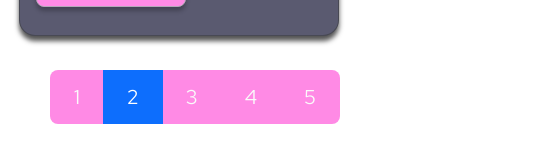
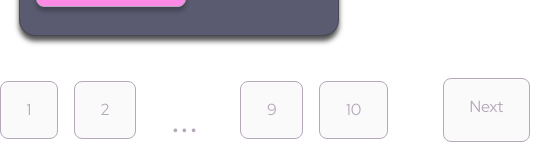
Before and after one commit to aaronstz/PF-Rebirth, a React (Create React App) app in the folder PF-Rebirth/client/: page /home in a window 390 px wide. Shown: the part 1535-1698 px from the top of the page, 538 px wide, since content can reach past the window. Before the commit the page ends 1675 px from the top, so only its background shows below. Built offline with nearby package versions, Linux system fonts and the light colour scheme; a web font is replaced by a local one.

Commit message:
componente paginacion completo

```diff
--- a/PF-Rebirth/client/src/Components/Pagination/Pagination.css
+++ b/PF-Rebirth/client/src/Components/Pagination/Pagination.css
@@ -1,32 +1,117 @@
-.page-link {
+.pagination {
+  border-radius: 1rem;
   position: relative;
-  display: block;
-  color: var(--white);
-  background-color: var(--pink);
-  border: var(--pink);
+  display: flex;
+  justify-content: center;
+  margin-left: auto;
+  margin-right: auto;
+  height: fit-content;
 }
 
-.page-link:hover {
-  z-index: 2;
-  color: var(--white);
-  background-color: var(--pink);
+.pagination ul {
+  display: flex;
+  list-style-type: none;
 }
 
-.page-link:focus {
-  z-index: 3;
-  color: var(--white);
-  background-color: var(--pink);
-  box-shadow: var(--pink);
+.pagination:hover li {
+  opacity: 1;
+  box-shadow: none;
 }
 
-.page-link:active {
-  z-index: 3;
+.pagination li {
+  background-color: var(--white);
+  border: solid 1px var(--greylight);
+  margin: .5rem;
+  border-radius: .5rem;
+  position: relative;
+  text-decoration: none;
+  cursor: pointer;
+}
+
+.pagination li:hover {
+  transform: scale(1);
+  opacity: 1;
+  background-color: var(--pink);
+  color: var(--white);
+  box-shadow: 0px 2px 4px 0px var(--greylight);
+}
+
+.pagination a {
+  text-decoration: none;
+  color: var(--greylight);
+  display: block;
+  padding: 1rem 1.6rem;
+  font-size: 1rem;
+}
+
+.pagination a:hover {
   color: var(--white);
 }
 
-.page-link.disabled {
-  color: var(--white);
-  pointer-events: none;
-  background-color: var(--pink);
-  border-color: var(--pink);
+.pagination li:nth-child(2) {
+  margin-right: 6rem;
 }
+
+.pagination li:nth-child(2)~li {
+  display: none;
+}
+
+.pagination li:nth-last-child(3)~li {
+  display: block;
+}
+
+.pagination li:nth-child(2):after {
+  position: absolute;
+  content: "...";
+  color: var(--greylight);
+  font-size: 2.3rem;
+  top: 10px;
+  left: 6rem;
+}
+
+
+
+
+
+
+@media only screen and (max-width: 992px) {
+
+  .pagination {
+    position: relative;
+    display: flex;
+    justify-content: center;
+    margin-left: auto;
+    margin-right: auto;
+    height: fit-content;
+    margin-bottom: 0px;
+  }
+
+  @media only screen and (max-width: 757px) {
+    .pagination span {
+      font-size: 1rem;
+      padding: 10px 20px;
+    }
+  }
+
+  @media only screen and (max-width: 653px) {
+    .pagination .pages {
+      display: flex;
+      flex-direction: row;
+      padding: 1px 3px;
+      font-size: 5px;
+    }
+  }
+
+  @media only screen and (max-width: 480px) {
+
+    .pagination .pages {
+      display: flex;
+      flex-direction: row;
+      padding: 3px 6px;
+      font-size: 5px;
+      margin-right: 1px;
+    }
+
+  }
+
+}
--- a/PF-Rebirth/client/src/Components/Pagination/Pagination.jsx
+++ b/PF-Rebirth/client/src/Components/Pagination/Pagination.jsx
@@ -1,23 +1,53 @@
 import React from "react";
-import Pagination from "react-bootstrap/Pagination";
 import "./Pagination.css";
 
 const Paginations = () => {
-  let active = 2;
-  let items = [];
-  for (let number = 1; number <= 5; number++) {
-    items.push(
-      <Pagination.Item key={number} active={number === active}>
-        {number}
-      </Pagination.Item>
-    );
-  }
-
   return (
     <div>
-      <Pagination size="lg" className="justify-content-center" variant="">
-        {items}
-      </Pagination>
+      <div className="pagination">
+        <ul className="previous">
+          <li>
+            <a href=" ">Prev</a>
+          </li>
+        </ul>
+        <ul className="pages">
+          <li>
+            <a href=" ">1</a>
+          </li>
+          <li>
+            <a href=" ">2</a>
+          </li>
+          <li>
+            <a href=" ">3</a>
+          </li>
+          <li>
+            <a href=" ">4</a>
+          </li>
+          <li>
+            <a href=" ">5</a>
+          </li>
+          <li>
+            <a href=" ">6</a>
+          </li>
+          <li>
+            <a href=" ">7</a>
+          </li>
+          <li>
+            <a href=" ">8</a>
+          </li>
+          <li>
+            <a href=" ">9</a>
+          </li>
+          <li>
+            <a href=" ">10</a>
+          </li>
+        </ul>
+        <ul className="next">
+          <li>
+            <a href=" ">Next</a>
+          </li>
+        </ul>
+      </div>
     </div>
   );
 };
```
